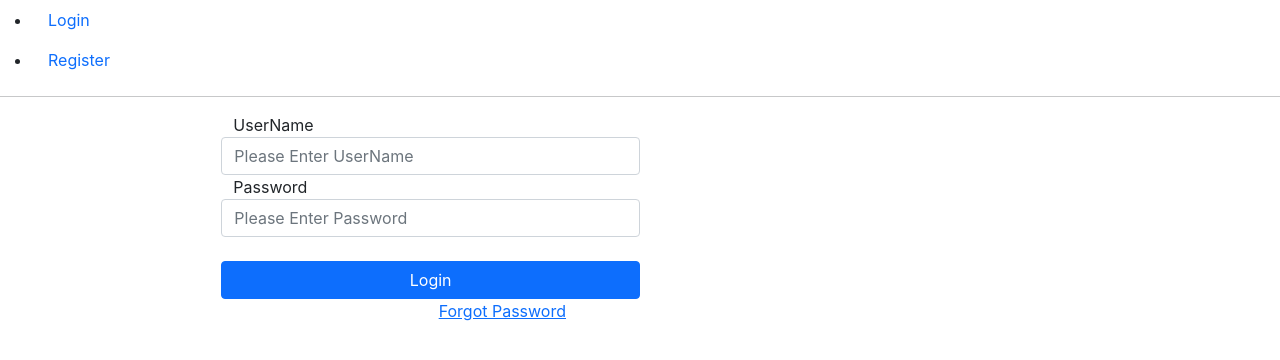
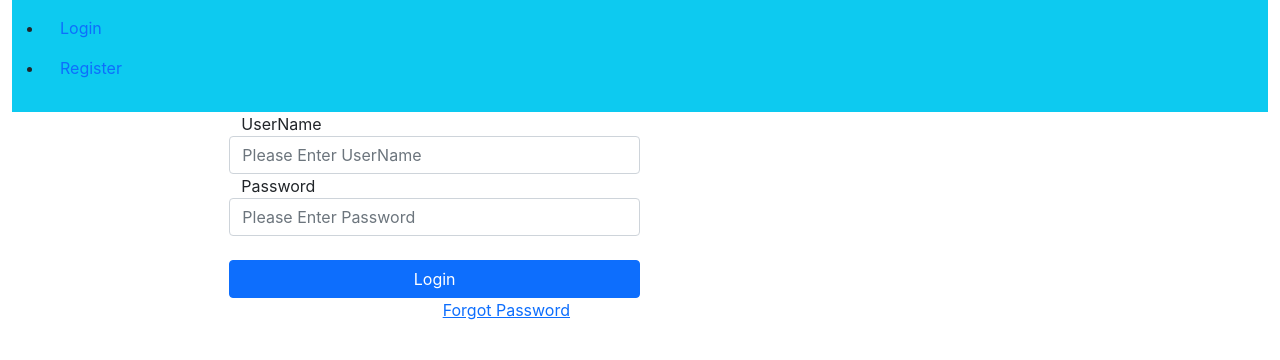
Before and after one commit to rahulpandey1589/react-health-logger, a React (Create React App) app: page /login in a window 1280 px wide. Shown: the top 360 px of the page. Built offline with nearby package versions, Linux system fonts and the light colour scheme.

Commit message:
Disabled button logic for login.component.js

```diff
--- a/src/LoginComponent/login-component.js
+++ b/src/LoginComponent/login-component.js
@@ -6,6 +6,8 @@ const LoginComponent = () => {
   const [password, setPassword] = useState("");
   const [emailError, setEmailError] = useState("");
   const [passwordError, setPasswordError] = useState("");
+  const [disabled, setLoginButtonDisabled] = useState(false);
+
 
   const handleChange = (event) => {
     event.preventDefault();
@@ -28,8 +30,10 @@ const LoginComponent = () => {
   const validateUserName = (value) => {
     if (!value.includes("@")) {
       setEmailError("The entered email address is not in correct format.");
+      setLoginButtonDisabled(true);
     } else {
       setEmailError("");
+      setLoginButtonDisabled(false);
     }
   };
 
@@ -38,8 +42,10 @@ const LoginComponent = () => {
       setPasswordError(
         "Password should be greater than 5 character and should be less than 15."
       );
+      setLoginButtonDisabled(true);
     } else {
       setPasswordError("");
+      setLoginButtonDisabled(false);
     }
   };
 
@@ -85,7 +91,11 @@ const LoginComponent = () => {
         </div>
         <br />
         <div className="row col-md-4 offset-2">
-          <button type="submit" className="btn btn-primary">
+          <button
+            disabled={disabled}
+            type="submit"
+            className="btn btn-primary"
+          >
             Login
           </button>
         </div>
--- a/src/NavigationComponent/navigation-header-component.js
+++ b/src/NavigationComponent/navigation-header-component.js
@@ -5,7 +5,8 @@ import RegisterComponent from "../LoginComponent/register-component";
 const NavigationComponent = () => {
   return (
     <>
-      <nav>
+      <div className="container-fluid">
+        <nav class="navbar navbar-expand-lg navbar-light bg-info">
           <ul>
             <li>
               <Link to={"/login"} className="nav-link">
@@ -19,11 +20,11 @@ const NavigationComponent = () => {
             </li>
           </ul>
         </nav>
-      <hr />
         <Switch>
-        <Route  path="/login" component={LoginComponent}></Route>
-        <Route  path="/register" component={RegisterComponent}></Route>
+          <Route path="/login" component={LoginComponent}></Route>
+          <Route path="/register" component={RegisterComponent}></Route>
         </Switch>
+      </div>
     </>
   );
 };
```
Lines whose indentation alone changed are shown as unchanged.
